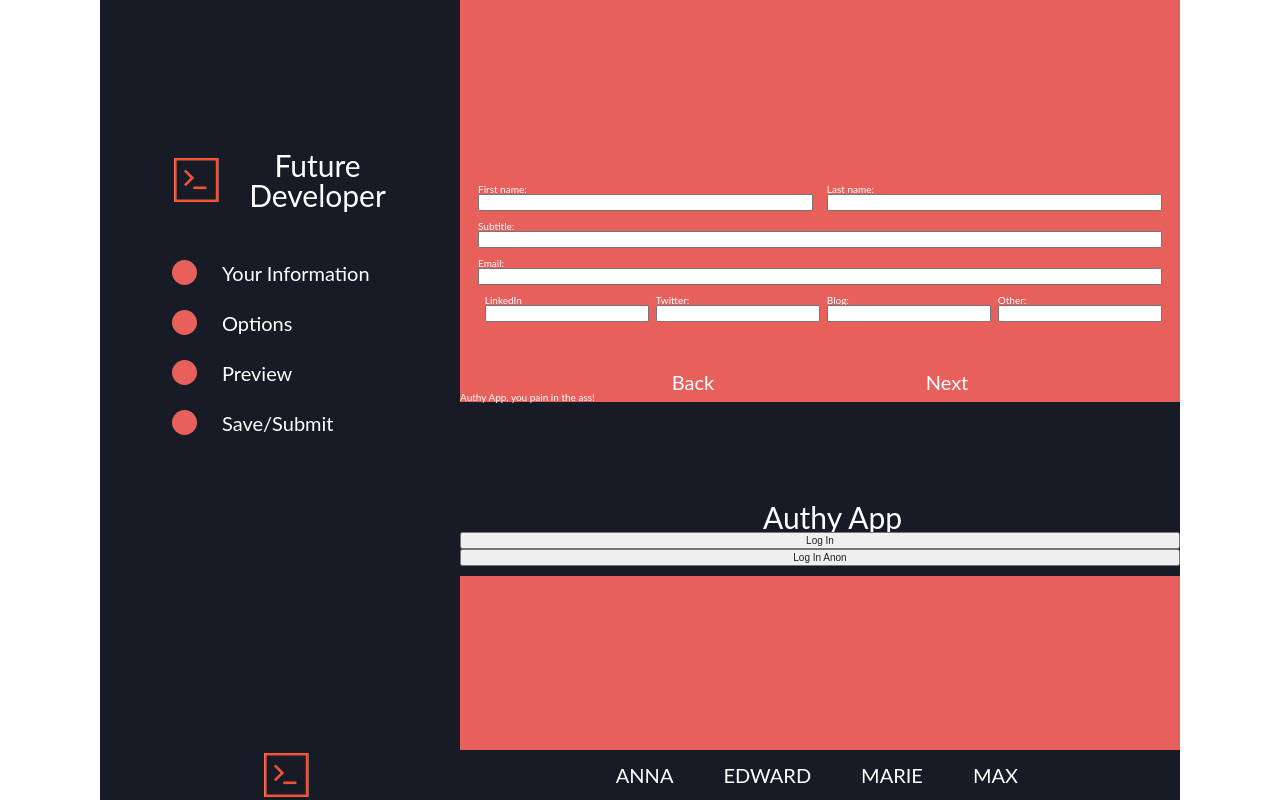
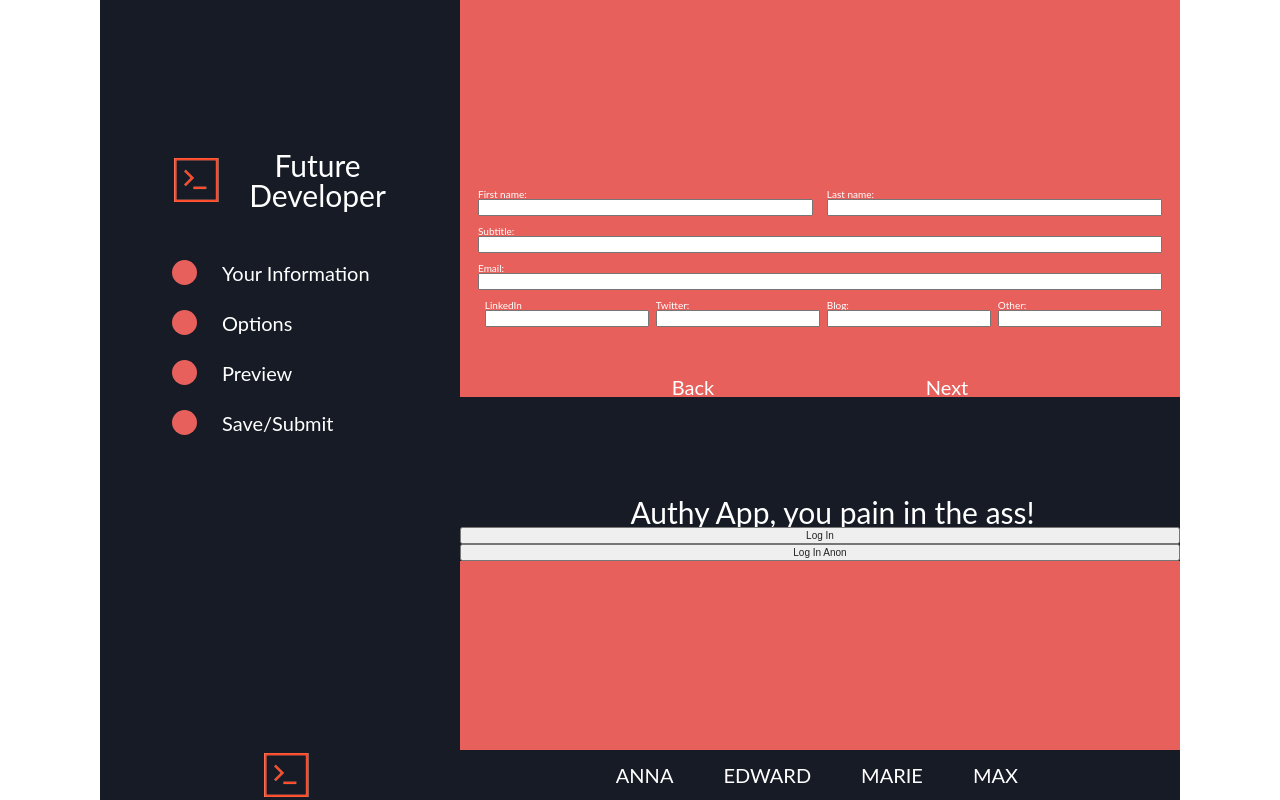
Before and after one commit to EdwardMaxMarieAnna/frontEndDeveloperComingSoon, a React (Create React App) app: page /about in a window 1280 px wide. Built offline with nearby package versions, Linux system fonts and the light colour scheme; no server answers.

Commit message:
minor update

```diff
--- a/src/Login.js
+++ b/src/Login.js
@@ -60,9 +60,8 @@ class Login extends Component {
     render() {
         return (
             <div>
-                <h1>Authy App, you pain in the ass!</h1>
                 <header>
-                    <h1>Authy App</h1>
+                    <h1>Authy App, you pain in the ass!</h1>
                     {this.state.user ? <button onClick={this.logout}>Log Out</button> : <button onClick={this.login}>Log In</button>}
                     <button onClick={this.anon}>Log In Anon</button>
                 </header>
```
